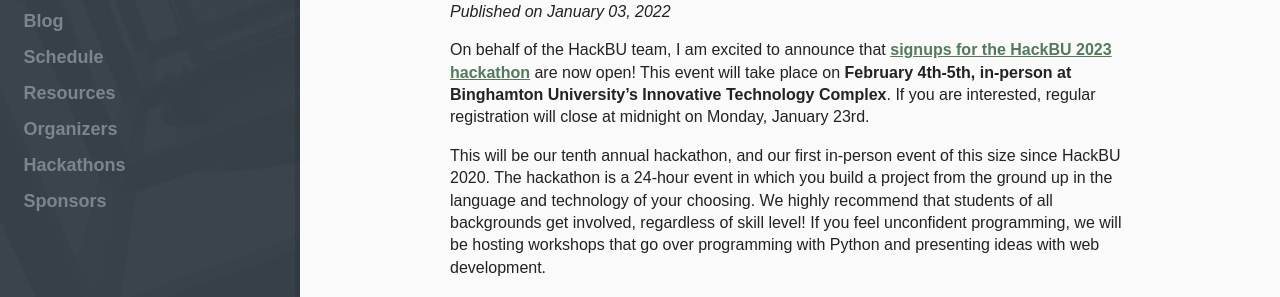
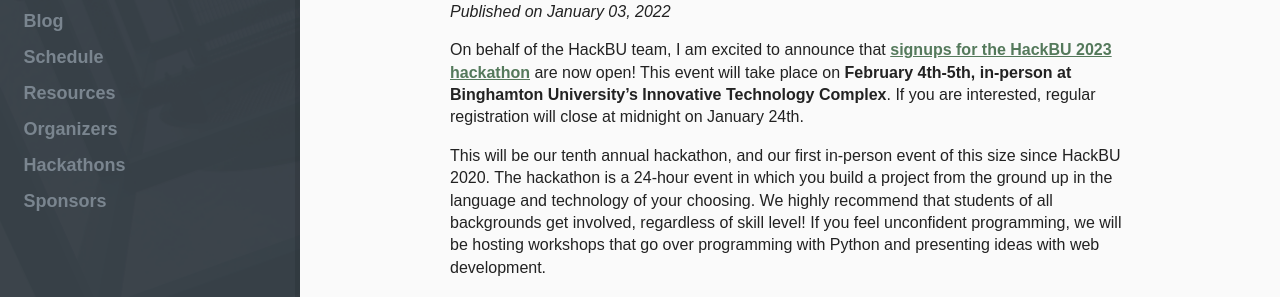
Before and after one commit to hackbinghamton/hackbinghamton.github.io, a Jekyll site: the page built from blog/_posts/2022-01-03-hackbu-2023-registrations-open.md, in a window 1280 px wide. Shown: the part 172-469 px from the top of the page. Built offline with Jekyll 4.4.1, drawn with Linux system fonts in a browser that asks for light colours.

Commit message:
blog: i am very smart

```diff
--- a/blog/_posts/2022-01-03-hackbu-2023-registrations-open.md
+++ b/blog/_posts/2022-01-03-hackbu-2023-registrations-open.md
@@ -6,7 +6,7 @@
 tags: hackathon
 ---
 
-On behalf of the HackBU team, I am excited to announce that [signups for the HackBU 2023 hackathon](https://docs.google.com/forms/d/1GANiL5gH3OvpN1NBtq7epuL2RSFfitVxYH351ByBfu0/edit) are now open! This event will take place on **February 4th-5th, in-person at Binghamton University's Innovative Technology Complex**. If you are interested, regular registration will close at midnight on Monday, January 23rd.
+On behalf of the HackBU team, I am excited to announce that [signups for the HackBU 2023 hackathon](https://docs.google.com/forms/d/1GANiL5gH3OvpN1NBtq7epuL2RSFfitVxYH351ByBfu0/edit) are now open! This event will take place on **February 4th-5th, in-person at Binghamton University's Innovative Technology Complex**. If you are interested, regular registration will close at midnight on January 24th.
 
 <!--more-->
 
```
